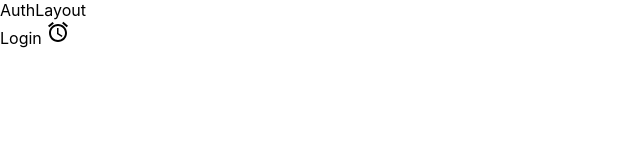
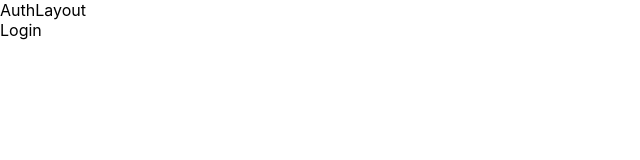
Before and after one commit to akasataikisiti/notion-client, a React (Create React App) app: page /login in a window 1280 px wide. Shown: the top 160 px of the page, without its empty margins (0-640 px from the left). Built offline with nearby package versions, Linux system fonts and the light colour scheme; the HTML template or start-up script is replaced by a standard one.

Commit message:
themeProviderで全体のレイアウトを決める

```diff
--- a/src/App.js
+++ b/src/App.js
@@ -3,9 +3,17 @@
 import AuthLayout from './components/layout/AuthLayout';
 import Login from './pages/Login';
 import Register from './pages/Register';
+import { createTheme, ThemeProvider } from "@mui/material/styles";
 
 function App() {
-  return <BrowserRouter>
+
+  const theme = createTheme({
+    palette: { mode: "dark" },
+  })
+
+  return (
+    <ThemeProvider theme={theme}>
+      <BrowserRouter>
         <Routes>
           <Route path="/" element={<AuthLayout />}>
             <Route path="login" element={<Login />} />
@@ -13,6 +21,8 @@
           </Route>
         </Routes>
       </BrowserRouter>
+    </ThemeProvider >
+  )
 }
 
 export default App
--- a/src/pages/Login.jsx
+++ b/src/pages/Login.jsx
@@ -3,7 +3,7 @@
 const Login = () => {
   return (
     <div>
-      Login <AccessAlarmsIcon />
+      Login
     </div>
   )
 }
```
Lines whose indentation alone changed are shown as unchanged.
